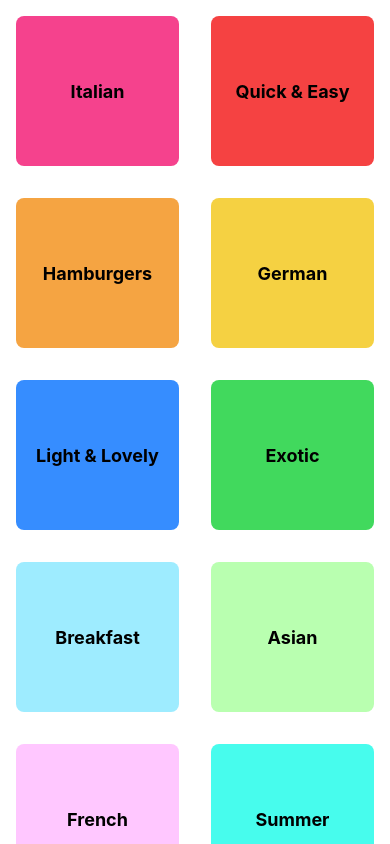
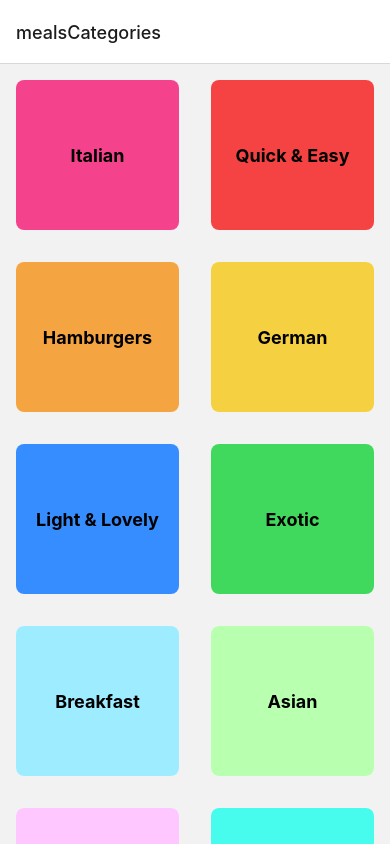
Before and after one commit to totti-rdz/react-native-tutorial-3, a React Native app: screen / in a window 390 px wide. Built offline with nearby package versions, Linux system fonts and the light colour scheme.

Commit message:
setup native stack navigator

```diff
--- a/App.js
+++ b/App.js
@@ -1,15 +1,20 @@
 import { StatusBar } from "expo-status-bar";
 import { StyleSheet } from "react-native";
 import { NavigationContainer } from "@react-navigation/native";
+import { createNativeStackNavigator } from "@react-navigation/native-stack";
 
 import CategoriesScreen from "./screens/CategoriesScreen";
+
+const Stack = createNativeStackNavigator();
 
 export default function App() {
   return (
     <>
-      <StatusBar style="light" />
+      <StatusBar style="dark" />
       <NavigationContainer>
-        <CategoriesScreen />
+        <Stack.Navigator>
+          <Stack.Screen name="mealsCategories" component={CategoriesScreen} />
+        </Stack.Navigator>
       </NavigationContainer>
     </>
   );
```
